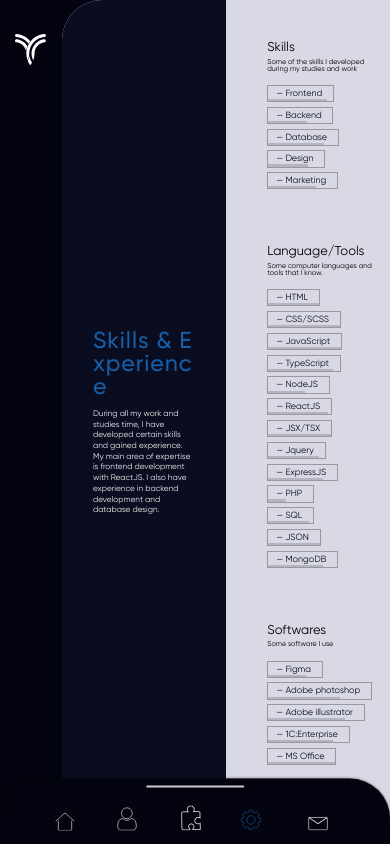
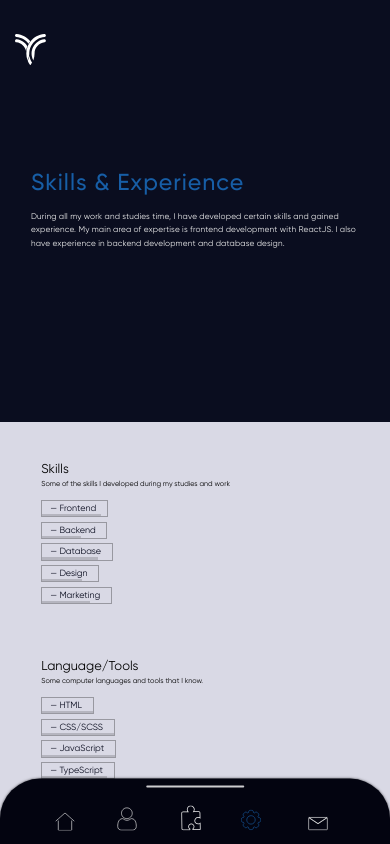
Before and after one commit to Ivan160/Portfolio-Ytrium, a React (Create React App) app: page /skills in a window 390 px wide. Built offline with nearby package versions, Linux system fonts and the light colour scheme.

Commit message:
feat(skills page): media requests

```diff
--- a/package.json
+++ b/package.json
@@ -10,6 +10,7 @@
     "@types/i18next": "^13.0.0",
     "@types/jest": "^24.9.1",
     "@types/lodash.debounce": "^4.0.6",
+    "@types/lodash.throttle": "^4.1.6",
     "@types/node": "^12.12.38",
     "@types/react": "^16.9.34",
     "@types/react-dom": "^16.9.7",
@@ -18,6 +19,7 @@
     "animejs": "^3.2.0",
     "i18next": "^19.4.5",
     "lodash.debounce": "^4.0.8",
+    "lodash.throttle": "^4.1.1",
     "node-sass": "^4.14.1",
     "react": "^16.13.1",
     "react-dom": "^16.13.1",
--- a/src/App.scss
+++ b/src/App.scss
@@ -67,6 +67,13 @@ body {
   transform .8s,
   border-radius .8s;
 
+  @media screen and (max-width: 780px) {
+    margin-left: 0 !important;
+    padding-right: 0 !important;
+    border-radius: 0 !important;
+    transform: translateX(0) !important;
+  }
+
   section {
     width: 100%;
     height: 100%;
--- a/src/App.tsx
+++ b/src/App.tsx
@@ -13,7 +13,7 @@ const App: FC = () => {
    const navWidth: number = 62;
    const contentRadius: number = 40;
    const menuWidth: number = 250;
-   const minScreen: number = 781;
+   const minScreen: number = 780;
    const smallNav: number = 65;
 
    const resize = useRef<HTMLSpanElement>(null);
@@ -121,7 +121,7 @@ const App: FC = () => {
    }, [ mouseUp ]);
 
    const resizeWindow = useCallback(() => {
-      if (window.innerWidth < minScreen) {
+      if (window.innerWidth <= minScreen) {
          setMinScreen(true);
          setSpanPosition(0);
          setMargin(0);
@@ -141,17 +141,8 @@ const App: FC = () => {
 
    useEffect(() => {
       document.body.style.cursor = 'default';
-      let timeout: NodeJS.Timeout;
-      if (window.innerWidth < minScreen) {
-         setMinScreen(true);
-      } else if (window.innerWidth > minScreen) {
-         setMinScreen(false);
-         // timeout = setTimeout(() => {
-         //    setMargin(navWidth);
-         //    setSpanPosition(navWidth);
-         // }, 4000);
-      }
-      return () => clearTimeout(timeout);
+      if (window.innerWidth <= minScreen) setMinScreen(true);
+      else if (window.innerWidth > minScreen) setMinScreen(false);
    }, []);
 
    return (
--- a/src/components/Content/Contact/Contact.tsx
+++ b/src/components/Content/Contact/Contact.tsx
@@ -1,49 +1,13 @@
-import React, { FC, useCallback, useEffect, useRef } from "react";
+import React, { FC } from "react";
 import style from "./Contact.module.scss";
-import anime from "animejs";
 
 type Props = {}
 
 const Contact: FC<Props> = (props) => {
-   const areaGrid = useRef<any>(null);
+    return (
+        <section className={style.contact}>
 
-   const grid = useCallback(() => {
-      if (!areaGrid.current) return
-      const height: number = areaGrid.current.clientHeight;
-      const width: number = areaGrid.current.clientWidth;
-      const dotSize: number = width / 100 * 3;
-      const dotsCountX: number = height / dotSize | 0;
-      const dotsCountY: number = width / dotSize | 0;
-      const count: number = dotsCountX * dotsCountY;
-
-      const elem: HTMLDivElement = document.createElement('div');
-      elem.id = 'grid';
-      for (let i = 0; i < count; i++) elem.append(document.createElement('div'));
-      areaGrid.current.firstChild.replaceWith(elem);
-
-      anime({
-         targets: '#grid div',
-         scale: [
-            {value: .1, easing: 'easeOutSine', duration: 500},
-            {value: 1, easing: 'easeInOutQuad', duration: 1200}
-         ],
-         //easing: 'easeInOutSine',
-         delay: anime.stagger(200, { grid: [ dotsCountX, dotsCountY ], from: 'first' })
-      });
-   }, []);
-
-   useEffect(() => {
-      grid();
-      window.addEventListener('resize', grid);
-      return () => window.removeEventListener('resize', grid);
-   }, [ grid ]);
-
-   return (
-      <section>
-         <div ref={areaGrid} className='switching'>
-            <div id='grid'/>
-         </div>
-      </section>
-   );
+        </section>
+    );
 };
 export default Contact;
--- a/src/components/Content/Skills/Skills.module.scss
+++ b/src/components/Content/Skills/Skills.module.scss
@@ -5,17 +5,24 @@
   width: 100%;
   min-height: 100vh;
   box-sizing: border-box;
-  background-color: #D9D9E5;
+  //background-color: $backgSilver;
+  background: linear-gradient(to left, $backgSilver 50.5%, $backgContent 0%);
   display: grid;
   grid-template-columns: 1fr 1fr;
-  @media screen and (max-width: 780px) {}
+  @media screen and (max-width: 780px) {
+    display: block;
+    grid-template-columns: initial;
+    background-color: $backgSilver;
+  }
 
   .left_block {
     position: relative;
     background-color: $backgContent;
     box-sizing: border-box;
     @media screen and (max-width: 780px) {
-      padding: 0;
+      display: flex;
+      align-items: center;
+      height: 100vh;
     }
 
     .box {
@@ -28,6 +35,10 @@
       width: 100%;
       padding: 1em 3em;
       box-sizing: border-box;
+      @media screen and (max-width: 780px) {
+        position: initial;
+        height: auto;
+      }
     }
 
     .title {
@@ -38,7 +49,8 @@
         font-size: 2.25em;
         letter-spacing: .04em;
         color: $blue;
-        margin-bottom: .4em;
+        margin-bottom: .65em;
+        opacity: 0;
 
         span {
           display: inline-block;
@@ -53,7 +65,8 @@
         p {
           color: $lightGray;
           font-size: .8em;
-          line-height: 1.3em;
+          letter-spacing: .02em;
+          line-height: 1.65em;
         }
       }
     }
@@ -65,28 +78,33 @@
 
     @media screen and (max-width: 780px) {
       padding: 0;
+      background-color: $backgSilver;
     }
 
     .fake_block {
       height: 100vh;
       width: 100%;
       background-color: $backgContent;
+      @media screen and (max-width: 780px) {
+        display: none;
+      }
     }
+
 
     .list {
       padding: 4em 1em 1em 4em;
       box-sizing: border-box;
 
+      //&:nth-child(2) ul li span {background-color: $purple}
+      //&:nth-child(3) ul li span {background-color: $green}
+      //&:nth-child(4) ul li span {background-color: $pink}
+
       .descript {
         margin-bottom: 1.25em;
 
-        h3 {
+        h3 {}
 
-        }
-
-        p {
-          margin-top: .5em;
-        }
+        p {margin-top: .5em}
       }
 
       ul {
@@ -98,31 +116,25 @@
           font-size: .875em;
           padding: .35em 1.2em .35em .9em;
           margin-bottom: .5em;
-          //border: 1px solid rgba(255, 255, 255, 0.1);
-          //color: $lightGray;
           border: 1px solid rgba(0, 0, 0, 0.3);
           color: $backgContent;
           clear: both;
 
           &:hover {
-            span {
-              height: 100%;
-            }
+            span {height: 100% !important}
           }
 
 
           span {
             content: "";
-            //background-color: rgba(255, 255, 255, 0.3);
             background-color: rgba(0, 0, 0, 0.17);
             position: absolute;
             left: 0;
             bottom: 0;
             width: 0;
-            height: 14%;
+            height: 100%;
             transition: height .3s;
-            transition-timing-function: cubic-bezier(0.88, 0.03, 0.37, 0.97);
-            //transition-duration: 0.6s;
+            //opacity: .3;
           }
 
           &[data-load='0.1'] span {width: 10%}
--- a/src/components/Content/Skills/Skills.tsx
+++ b/src/components/Content/Skills/Skills.tsx
@@ -1,18 +1,21 @@
-import React, { FC, useCallback, useEffect, useRef } from "react";
+import React, { FC, useCallback, useContext, useEffect, useRef } from "react";
 import style from "./Skills.module.scss";
 import SkillsList from "./SkillsList";
 import { useTranslation } from "react-i18next";
 import anime from "animejs";
+import { NavContext } from "../../../contexts/NavContext";
 
 type Props = {}
 
 const Skills: FC<Props> = (props) => {
+   const { isMinScreen } = useContext(NavContext);
    const { t } = useTranslation();
    const section = useRef<any>(null);
    const box = useRef<any>(null);
    const title = useRef<any>(null);
    const text = useRef<any>(null);
    const fakeBlock = useRef<any>(null);
+   const leftBlock = useRef<any>(null);
 
    useEffect(() => {
       anime({
@@ -21,7 +24,6 @@ const Skills: FC<Props> = (props) => {
          easing: 'linear',
          duration: 1
       });
-
       title.current.innerHTML = title.current.textContent.replace(/\S/g, "<span class='letter'>$&</span>");
       anime({
          targets: '.letter',
@@ -30,7 +32,6 @@ const Skills: FC<Props> = (props) => {
          delay: anime.stagger(70),
          easing: 'linear'
       });
-
       anime({
          targets: text.current,
          height: [ 0, text.current.clientHeight ],
@@ -39,12 +40,14 @@ const Skills: FC<Props> = (props) => {
          easing: 'easeInOutExpo'
       });
 
+      if (window.innerWidth > 780) {
          anime({
             targets: fakeBlock.current,
             width: [ '100%', '0%' ],
             duration: 2000,
             easing: 'easeInOutQuart'
          });
+      }
 
       anime({
          targets: fakeBlock.current,
@@ -62,9 +65,29 @@ const Skills: FC<Props> = (props) => {
             easing: 'linear',
             delay: 2500
          });
+
+         anime({
+            targets: '.load span',
+            height: [ '100%', '14%' ],
+            duration: 500,
+            delay: anime.stagger(50),
+            easing: 'easeInOutQuad'
+         });
       }, 2500);
       return () => clearTimeout(timer);
    }, []);
+
+   useEffect(() => {
+      if (isMinScreen) {
+         anime({
+            targets: leftBlock.current,
+            height: [ '100vh', '50vh' ],
+            duration: 2000,
+            delay: 1350,
+            easing: 'easeInOutQuart'
+         });
+      } else leftBlock.current.style.height = '100%';
+   }, [ isMinScreen ]);
 
    const onScroll = useCallback((e: any) => {
       if (!e.target && !box.current) return;
@@ -78,7 +101,7 @@ const Skills: FC<Props> = (props) => {
 
    return (
       <section ref={section} className={style.skills}>
-         <div className={style.left_block}>
+         <div ref={leftBlock} className={style.left_block}>
             <div ref={box} className={style.box}>
                <div className={style.title}>
                   <h1 ref={title}>{t('skills.title')}</h1>
--- a/src/components/Content/Works/Works.tsx
+++ b/src/components/Content/Works/Works.tsx
@@ -86,7 +86,7 @@ const Works: FC = () => {
          scrolling(scrollTop, remainsScroll);
          setSlidePosition(newSlide);
       }
-   }, 50, { 'leading': true, 'trailing': false }), [ scrolling ]);
+   }, 50, {leading: true, trailing: false}), [ scrolling ]);
 
    useEffect(() => {
       !activeProject ? section.current.addEventListener('scroll', onScroll) : section.current.removeEventListener('scroll', onScroll);
--- a/src/custom.scss
+++ b/src/custom.scss
@@ -11,6 +11,7 @@ $lightGray: #F0F0F0;
 //background
 $backgContent: #0A0D1F;
 $backgMenu: #030410;
+$backgSilver: #D9D9E5;
 //link
 
 $yellow: #FCD851;
```
Also changed, not shown: src/components/Common/Grid.tsx (added, +48 -0 lines), 1 other file (tests, documents, lock files or other folders). Lines whose indentation alone changed are shown as unchanged.
